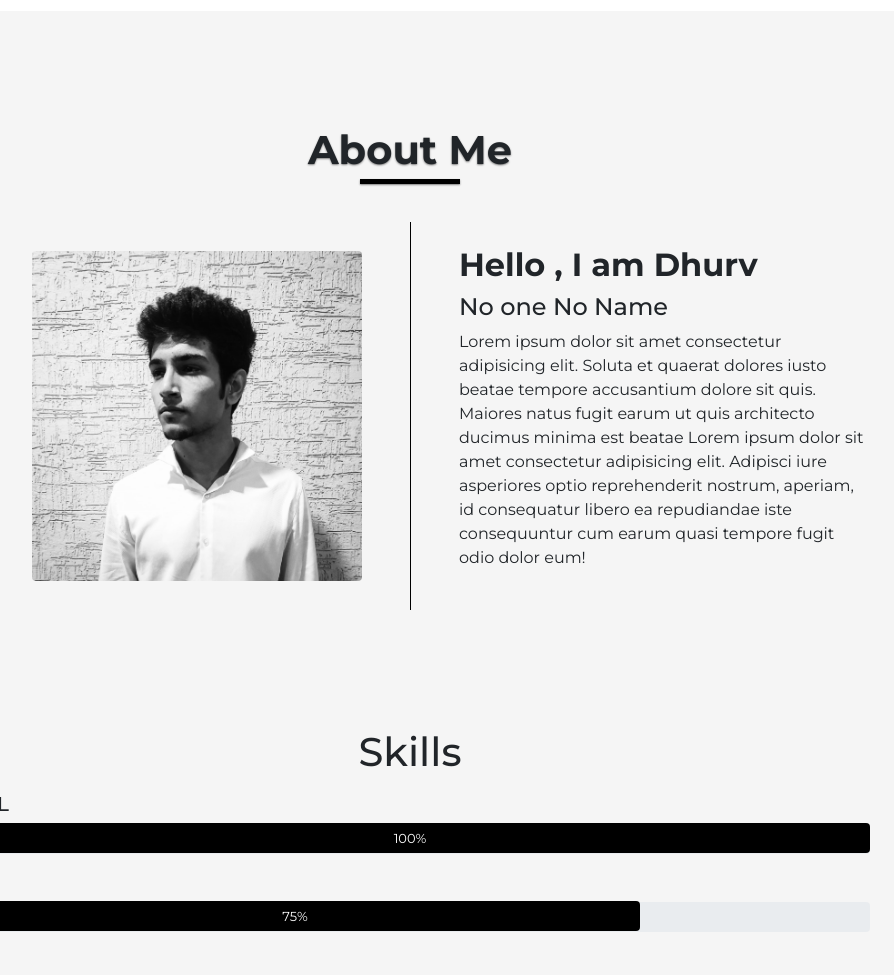
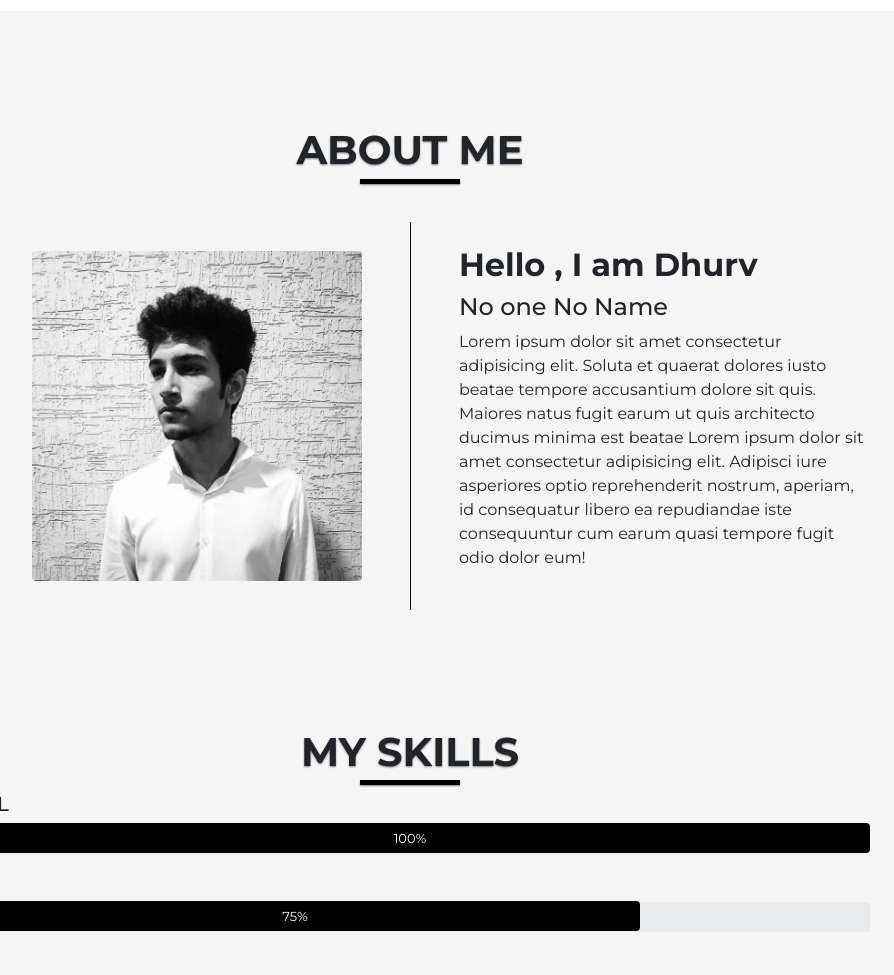
Before and after one commit to dcbhau/Portfolio, a website: page index.html in a window 1280 px wide. Shown: the part 740-1715 px from the top of the page, without its empty margins (230-1124 px from the left). Drawn offline with nearby package versions, Linux system fonts and the light colour scheme.

Commit message:
skill-bar

```diff
--- a/css/styles.css
+++ b/css/styles.css
@@ -324,7 +324,6 @@ footer
 }
 /* svg */
 
-
 /* Animation */
 
 @keyframes gg
--- a/index.html
+++ b/index.html
@@ -581,7 +581,7 @@
 
     <section id="about" class="bg-gray mar">
       <div class="container">
-        <h1 class="heading">About Me</h1>
+        <h1 class="heading">ABOUT ME</h1>
         <div class="row my-5">
           <div
             class="offset-md-1 col-md-5 py-4 pr-5 align-self-center"
@@ -622,7 +622,7 @@
             data-aos-duration="1000"
             data-aos-once="true"
           >
-            <h1 class="text-center mt-4">Skills</h1>
+            <h1 class="text-center mt-4 heading">MY SKILLS</h1>
             <div>
               <div class="skill">
                 <h5 class="mt-3">HTML</h5>
@@ -732,7 +732,7 @@
       var offsetTop = $("#skill").offset().top;
       $(document).on("scroll", function () {
         var height = $(window).height();
-        if ($(window).scrollTop() + height > offsetTop) {
+        if ($(window).scrollTop() + height - 100> offsetTop) {
           $(".skill-per").each(function () {
             var $this = $(this);
             var per = $this.attr("per");
```
